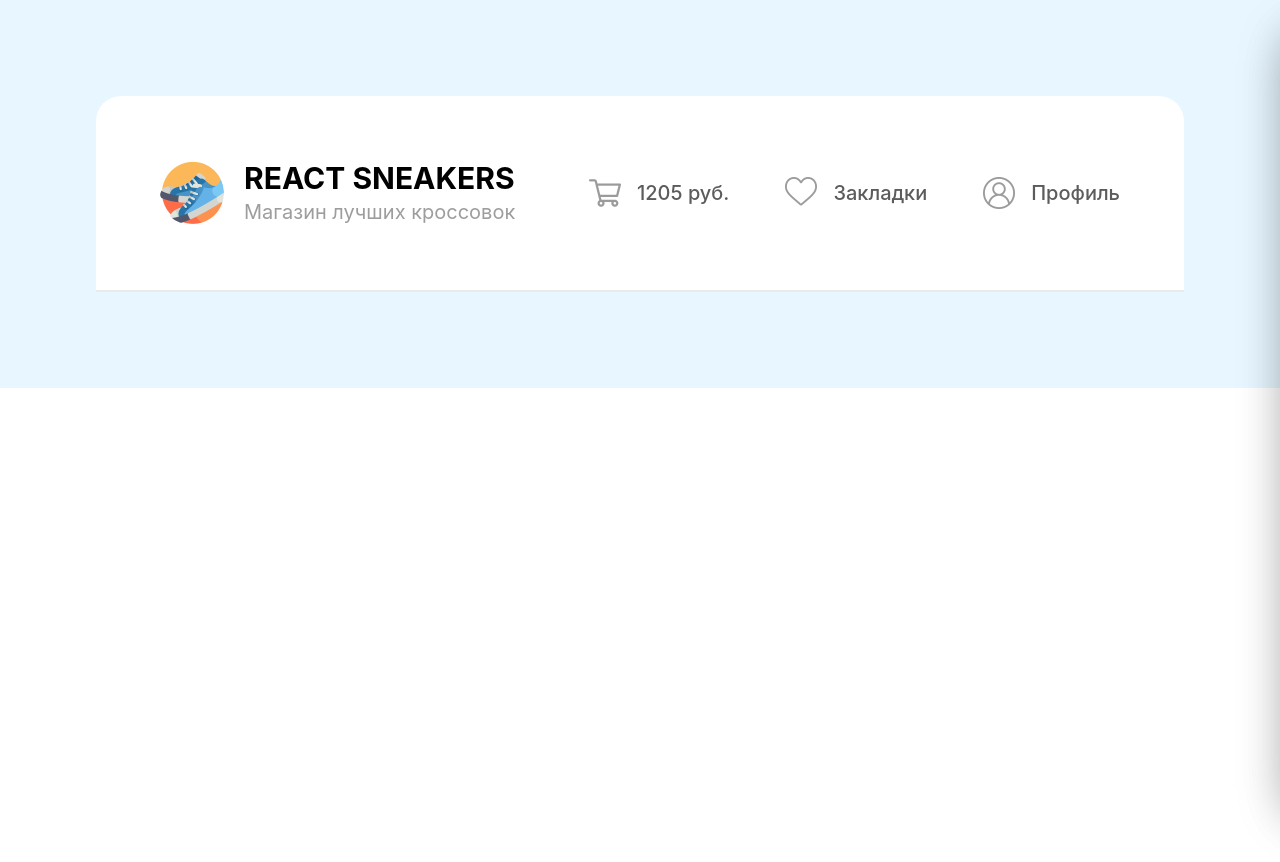
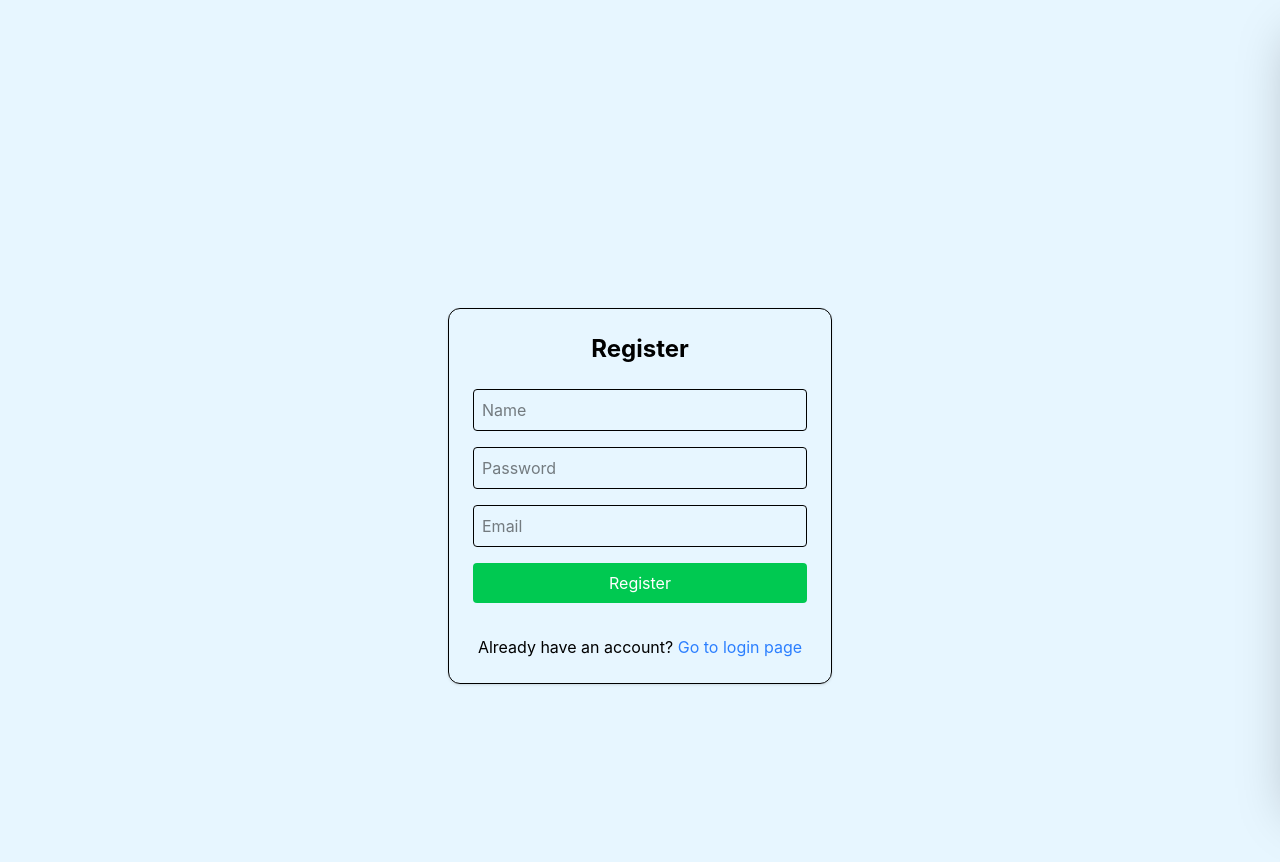
Before and after one commit to Shahriyor856/sneakers, a Nuxt app: page /register in a window 1280 px wide. Shown: the top 862 px of the page. Before the commit the page ends 800 px from the top, so only its background shows below. Built offline with nearby package versions, Linux system fonts and the light colour scheme.

Commit message:
Login page is done, and also has been contected to swagger

```diff
--- a/app.vue
+++ b/app.vue
@@ -5,3 +5,6 @@
     </NuxtLayout>
   </div>
 </template>
+<script setup>
+
+</script>
--- a/layouts/default.vue
+++ b/layouts/default.vue
@@ -1,11 +1,15 @@
-<!-- <script setup lang="ts">
-// import AppHeader from "~/components/layouts/AppHeader.vue";
-</script> -->
-
 <template>
   <div>
-    <AppHeader />
+    <AppHeader v-if="showHeader" />
     <NuxtPage />
     <AppSidebar />
   </div>
 </template>
+
+<script setup>
+const route = useRoute();
+
+const showHeader = computed(() => {
+  return route.path !== "/login" && route.path !== "/register";
+});
+</script>
--- a/package.json
+++ b/package.json
@@ -12,6 +12,7 @@
   "dependencies": {
     "@element-plus/nuxt": "^1.1.5",
     "@tailwindcss/vite": "^4.2.0",
+    "axios": "^1.13.6",
     "element-plus": "^2.13.2",
     "nuxt": "^3.21.1",
     "tailwindcss": "^4.2.0",
--- /dev/null
+++ b/pages/login.vue
@@ -0,0 +1,82 @@
+<template>
+  <div class="flex justify-center items-center min-h-screen">
+    <div class="w-96 p-6 border rounded-xl shadow">
+      <h1 class="text-2xl font-bold mb-6 text-center">Login</h1>
+
+      <form @submit.prevent="loginUser" class="flex flex-col gap-4">
+        <input
+          v-model="username"
+          type="text"
+          placeholder="Username"
+          class="border p-2 rounded"
+          required
+        />
+
+        <input
+          v-model="password"
+          type="password"
+          placeholder="Password"
+          class="border p-2 rounded"
+          required
+        />
+
+        <p v-if="errorMessage" class="text-red-500 text-sm">
+          {{ errorMessage }}
+        </p>
+
+        <button type="submit" class="bg-blue-500 text-white p-2 rounded">
+          Login
+        </button>
+
+        <p class="mt-4 text-center">
+          Don't you have an account?
+          <NuxtLink to="/register" class="text-blue-500">Register</NuxtLink>
+        </p>
+      </form>
+    </div>
+  </div>
+</template>
+
+<script setup>
+import axios from "axios";
+
+const router = useRouter();
+const errorMessage = ref("");
+const username = ref("");
+const password = ref("");
+
+const loginUser = async () => {
+  try {
+    const res = await axios.post(
+      "https://muhammadsodiq.das-uty.uz/api/v1/auth/login",
+      {
+        username: username.value,
+        password: password.value,
+      },
+    );
+
+    console.log("User loged in, so it is working!!!", res.data);
+
+    //   save token
+    const token =
+      res.data?.accessToken || res.data?.token || res.data?.access_token;
+
+    if (token) {
+      localStorage.setItem("token", token);
+    }
+    // going to home page
+
+    router.push("/");
+  } catch (error) {
+    const message = error.response?.data?.message;
+
+    if (message === "Foydalanuvchi tasdiqlanmagan") {
+      router.push("/verify-email");
+    } else {
+      errorMessage.value = Array.isArray(message)
+        ? message[0]
+        : message || "Login failed";
+    }
+  }
+};
+</script>
--- /dev/null
+++ b/pages/register.vue
@@ -0,0 +1,85 @@
+<template>
+  <div class="flex justify-center items-center min-h-screen">
+    <div class="w-96 p-6 border rounded-xl shadow">
+      <h1 class="text-2xl font-bold mb-6 text-center">Register</h1>
+
+      <form @submit.prevent="registerUser" class="flex flex-col gap-4">
+        <input
+          v-model="username"
+          type="text"
+          placeholder="Name"
+          class="border p-2 rounded"
+          required
+        />
+
+        <input
+          v-model="password"
+          type="password"
+          placeholder="Password"
+          class="border p-2 rounded"
+          required
+        />
+
+        <input
+          v-model="email"
+          type="email"
+          placeholder="Email"
+          class="border p-2 rounded"
+          required
+        />
+
+        <p v-if="errorMessage" class="text-red-500 text-sm">
+          {{ errorMessage }}
+        </p>
+
+        <button type="submit" class="bg-green-500 text-white p-2 rounded">
+          Register
+        </button>
+        <p class="mt-4 text-center">
+          Already have an account?
+          <NuxtLink to="/login" class="text-blue-500"
+            >Go to login page</NuxtLink
+          >
+        </p>
+      </form>
+    </div>
+  </div>
+</template>
+
+<script setup>
+import axios from "axios";
+
+const router = useRouter();
+const errorMessage = ref("");
+const username = ref("");
+const password = ref("");
+const email = ref("");
+
+const registerUser = async () => {
+  try {
+    const res = await axios.post(
+      "https://muhammadsodiq.das-uty.uz/api/v1/auth/register",
+      {
+        username: username.value,
+        password: password.value,
+        email: email.value,
+      },
+    );
+
+    console.log("User registered", res.data);
+
+    // save the token if backend returns one
+    localStorage.setItem("token", res.data.accessToken);
+
+    // going to home page
+    router.push(`/verify-email?email=${email.value}`);
+  } catch (error) {
+    console.error(
+      "Register error is here look!!!",
+      error.response?.data || error.message,
+    );
+
+    errorMessage.value = error.response?.data?.message || "Registration failed";
+  }
+};
+</script>
--- /dev/null
+++ b/pages/verify-email.vue
@@ -0,0 +1,112 @@
+<template>
+  <div class="flex justify-center items-center min-h-screen">
+    <div class="w-96 p-6 border rounded-xl shadow">
+      <h1 class="text-2xl font-bold mb-6 text-center">Verify Email</h1>
+
+      <form @submit.prevent="verifyEmail" class="flex flex-col gap-4">
+        <input
+          v-model="email"
+          type="email"
+          placeholder="Email"
+          class="border p-2 rounded"
+          required
+        />
+
+        <input
+          v-model="otpCode"
+          type="text"
+          placeholder="Enter OTP code"
+          class="border p-2 rounded"
+          required
+        />
+
+        <p v-if="errorMessage" class="text-red-500 text-sm">
+          {{ errorMessage }}
+        </p>
+
+        <p v-if="successMessage" class="text-green-600 text-sm">
+          {{ successMessage }}
+        </p>
+
+        <button type="submit" class="bg-blue-500 text-white p-2 rounded">
+          Verify
+        </button>
+
+        <button
+          type="button"
+          @click="resendOtp"
+          class="bg-gray-500 text-white p-2 rounded"
+        >
+          Resend Otp
+        </button>
+      </form>
+    </div>
+  </div>
+</template>
+
+<script setup>
+import axios from "axios";
+// import { tr } from "element-plus/es/locales.mjs";
+// import { ref } from "vue";
+
+const router = useRouter();
+const route = useRoute();
+
+const email = ref(route.query.email || "");
+const otpCode = ref("");
+const errorMessage = ref("");
+const successMessage = ref("");
+
+const verifyEmail = async () => {
+  errorMessage.value = "";
+  successMessage.value = "";
+
+  try {
+    const res = await axios.post(
+      "https://muhammadsodiq.das-uty.uz/api/v1/auth/verify-email",
+      {
+        email: email.value,
+        otpCode: otpCode.value,
+      },
+    );
+
+    console.log("Verify success", res.data);
+
+    successMessage.value = "Email verify successfully ";
+
+    setTimeout(() => {
+      router.push("/login");
+    }, 1500);
+  } catch (error) {
+    console.log("Verify error:", error.response?.data || error.message);
+
+    errorMessage.value = Array.isArray(error.response?.data?.message)
+      ? error.response.data.message[0]
+      : error.response?.data?.message || "Verification failed ";
+  }
+};
+
+const resendOtp = async () => {
+  errorMessage.value = "";
+  successMessage.value = "";
+
+  try {
+    const res = await axios.post(
+      "https://muhammadsodiq.das-uty.uz/api/v1/auth/resend-otp",
+      {
+        email: email.value,
+      },
+    );
+
+    console.log("Resned success:", res.data);
+
+    successMessage.value = `A new OTP code was sent to ${email.value}`;
+  } catch (error) {
+    console.log("Resend error:", error.response?.data || error.message);
+
+    errorMessage.value = Array.isArray(error.response?.data?.message)
+      ? error.response.data.message[0]
+      : error.response?.data?.message || "Failed to resend OTP";
+  }
+};
+</script>
```
Also changed, not shown: pages/index.vue (+23 -0 lines), 1 other file (tests, documents, lock files or other folders).
